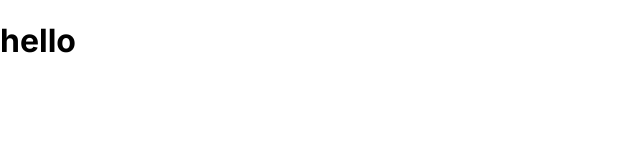
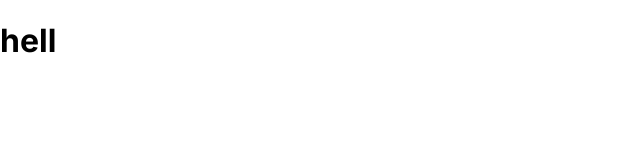
Before and after one commit to M4soudAlizadeh/SellixProject, a JavaScript app: page / in a window 1280 px wide. Shown: the top 160 px of the page, without its empty margins (0-640 px from the left). Built offline with nearby package versions, Linux system fonts and the light colour scheme.

Commit message:
test again

```diff
--- a/src/App.js
+++ b/src/App.js
@@ -5,7 +5,7 @@ import Login from "./pages/Login";
 const App = () => {
   return (
     <Switch>
-      <h1>hello</h1>
+      <h1>hell</h1>
       <Route path="/" exact>
         <MainPage />
       </Route>
```
